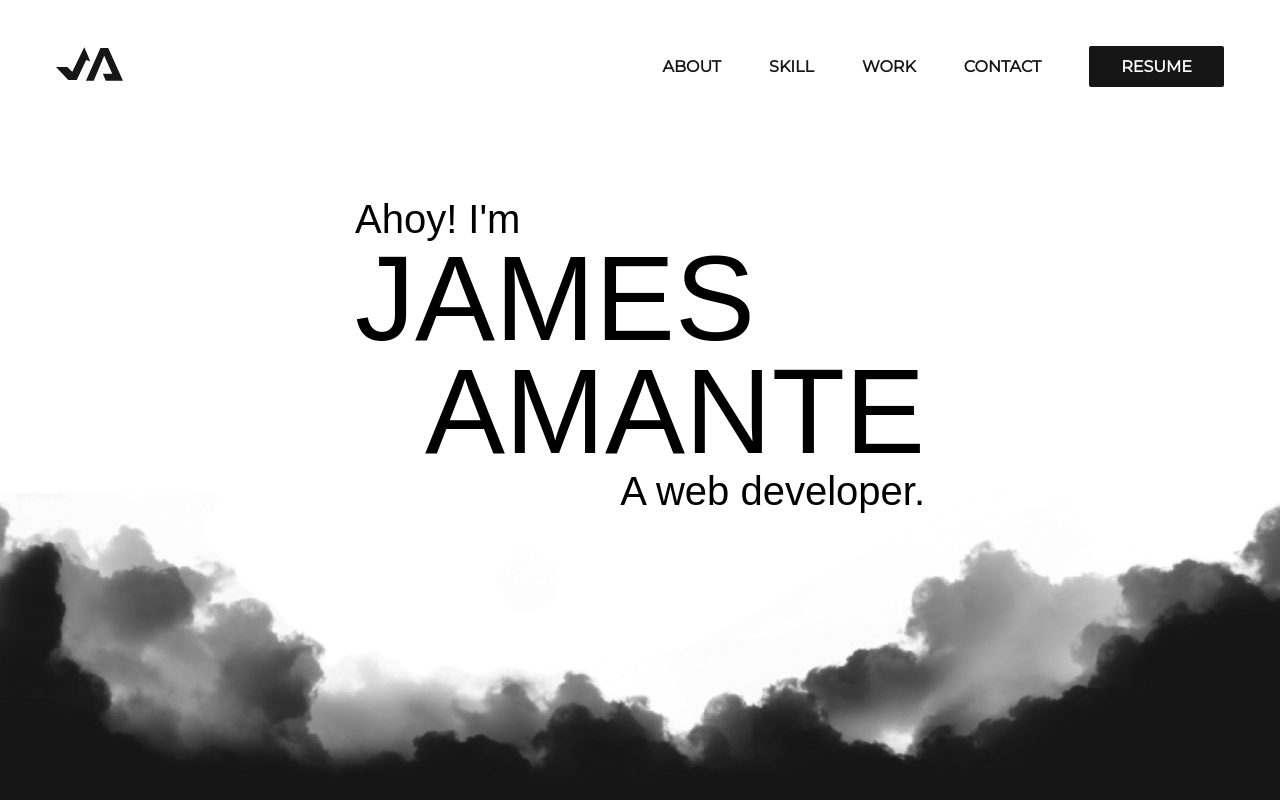
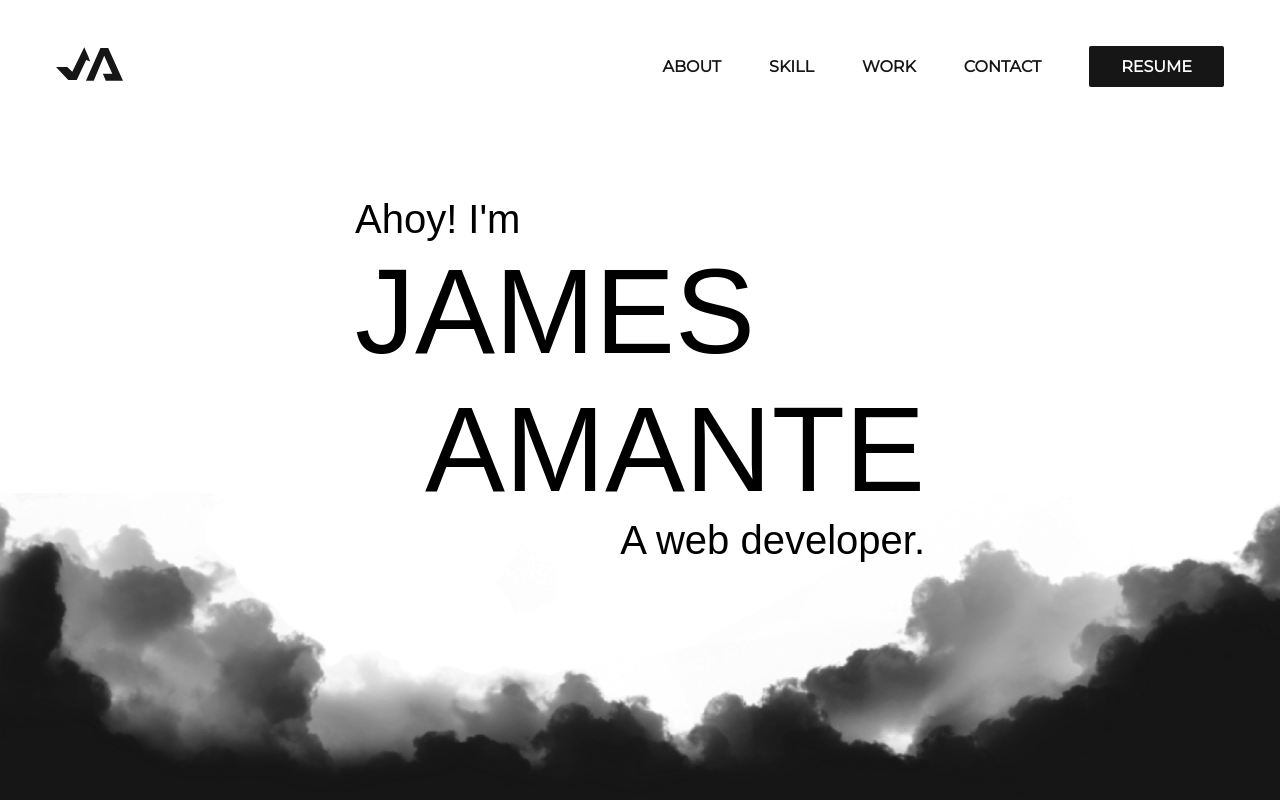
Before and after one commit to iamante/iamante_v2, a React (Create React App) app: page / in a window 1280 px wide. Built offline with nearby package versions, Linux system fonts and the light colour scheme; a web font is replaced by a local one.

Commit message:
line height

```diff
--- a/src/components/Hero/Hero.css
+++ b/src/components/Hero/Hero.css
@@ -23,7 +23,6 @@
   font-weight: normal;
   margin: 0;
   font-size: 120px;
-  line-height: 3cm;
 }
 
 .hero-title h1 span {
@@ -157,7 +156,6 @@
 
   .hero-title h1 {
     font-size: 80px;
-    line-height: 2cm;
   }
 
   .hero img {
```
